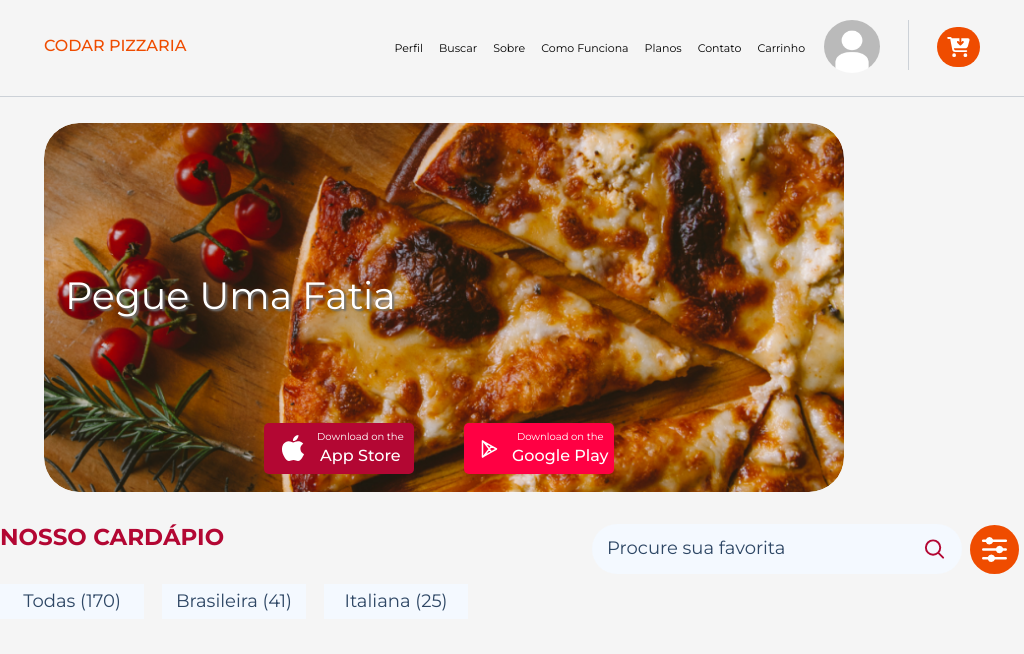
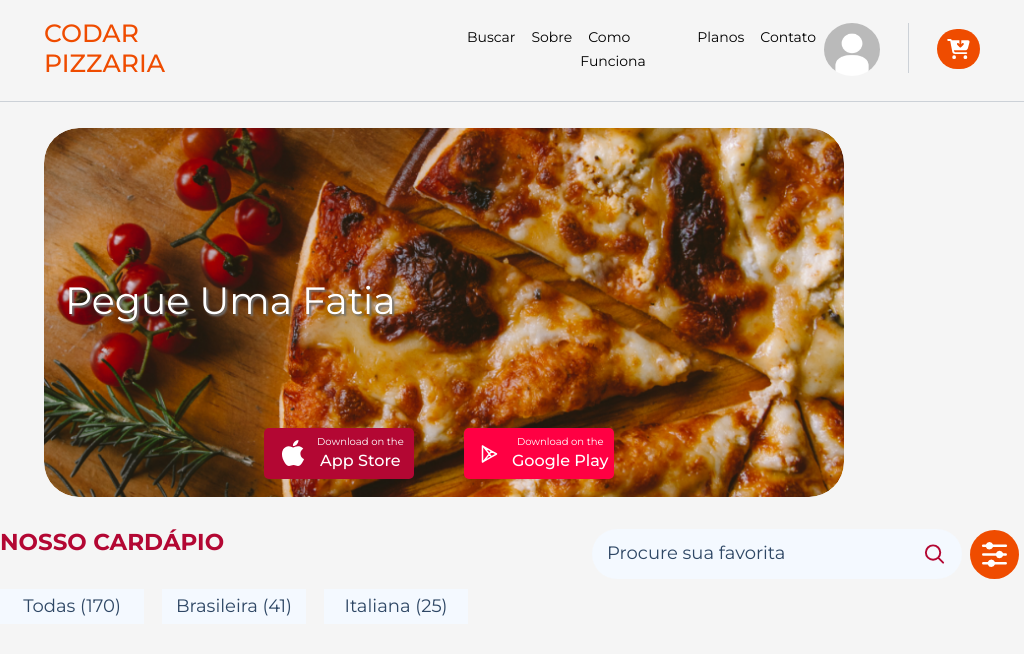
Before and after one commit to CarlosEduardoSD/Projeto-Coddar-Pizza, a React (Vite) app: page / in a window 1024 px wide. Shown: the top 654 px of the page. Built offline with nearby package versions, Linux system fonts and the light colour scheme.

Commit message:
fix: header responsivo

```diff
--- a/src/components/Header/header.jsx
+++ b/src/components/Header/header.jsx
@@ -37,7 +37,7 @@ export default function Header() {
           >
             <ul className="navbar-nav me-auto mb-2 mb-lg-0">
               <li className="nav-item">
-                <a className={styles.menu_link} aria-current="page" href="#">
+                <a className={`${styles.menu_link} ${styles.cart}`} aria-current="page" href="#">
                   Perfil
                   <img
                     className={styles.sidebar_img}
@@ -77,7 +77,7 @@ export default function Header() {
                 </a>
               </li>
               <li className="nav-item">
-                <a className={styles.menu_link} aria-current="page" href="#">
+                <a  className={`${styles.menu_link} ${styles.cart}`} aria-current="page" href="#">
                   Carrinho
                 </a>
               </li>
--- a/src/components/Header/header.module.css
+++ b/src/components/Header/header.module.css
@@ -111,16 +111,6 @@
   }
 }
 
-@media screen and (max-width: 1200px) {
-  .menu_link {
-    font-size: 11px;
-  }
-
-  .header_title {
-    font-size: 16px;
-  }
-}
-
 @media screen and (max-width: 1082px) {
   .header_menu_list {
     gap: 20px;
@@ -210,4 +200,8 @@
   .sidebar_img {
     display: none;
   }
+
+  .cart {
+    display: none;
+  }
 }
```
